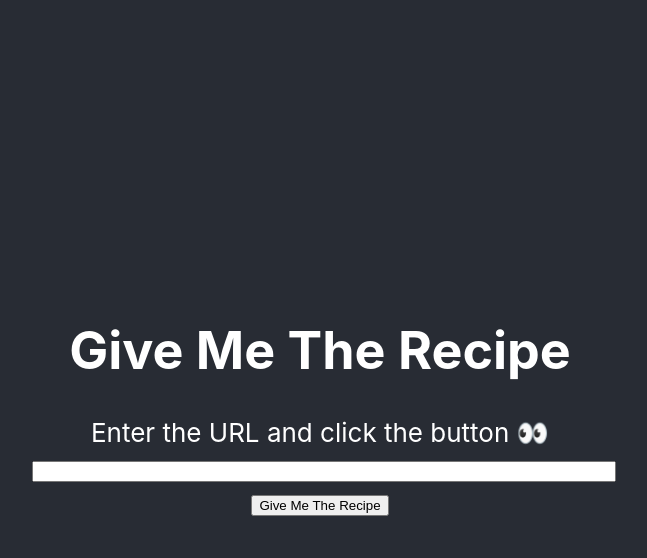
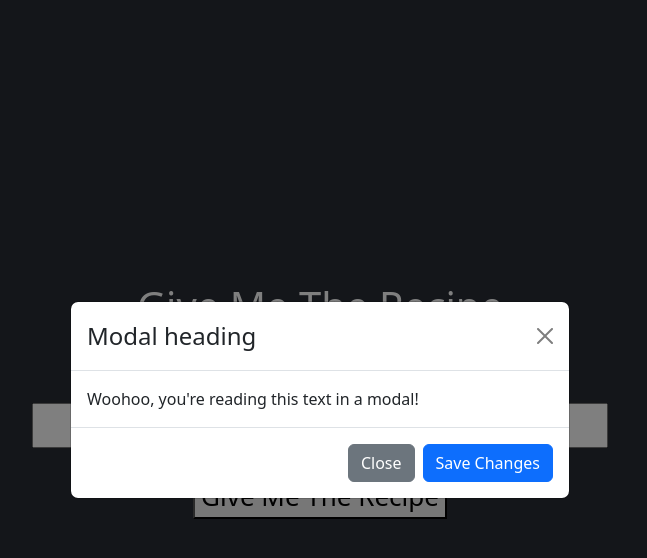
Before and after one commit to HenryKondratko/give-me-the-recipe, a React (Create React App) app: page / in a window 1280 px wide. Both pictures are taken after a click on the button "Give Me The Recipe". Shown: the top 558 px of the page, without its empty margins (320-967 px from the left). Built offline with nearby package versions, Linux system fonts and the light colour scheme.

Commit message:
added modal when clicking submit button

```diff
--- a/package.json
+++ b/package.json
@@ -5,7 +5,9 @@
   "dependencies": {
     "@testing-library/jest-dom": "^5.16.5",
     "@testing-library/react": "^13.4.0",
+    "bootstrap": "^5.2.3",
     "react": "^18.2.0",
+    "react-bootstrap": "^2.7.2",
     "react-dom": "^18.2.0",
     "react-scripts": "5.0.1",
     "web-vitals": "^2.1.4"
--- a/src/App.css
+++ b/src/App.css
@@ -13,7 +13,7 @@
   }
 }
 
-.App-header {
+.App-container {
   background-color: #282c34;
   min-height: 100vh;
   display: flex;
--- a/src/App.js
+++ b/src/App.js
@@ -9,11 +9,11 @@ function App() {
     return (
         <div className="App">
             <title>Give Me The Recipe</title>
-            <header className="App-header">
+            <div className="App-container">
                 <h1>Give Me The Recipe</h1>
                 <InputBox recipeUrl={recipeUrl} setRecipeUrl={setRecipeUrl}/>
                 <SubmitButton/>
-            </header>
+            </div>
         </div>
     );
 }
--- a/src/components/SubmitButton.jsx
+++ b/src/components/SubmitButton.jsx
@@ -1,9 +1,38 @@
-import React from 'react';
+import React, {useState} from 'react';
 import './SubmitButton.css';
+import Modal from 'react-bootstrap/Modal';
+import Button from 'react-bootstrap/Button';
+import 'bootstrap/dist/css/bootstrap.min.css';
+
 
 const SubmitButton = () => {
-    return(
-        <button className="submit-button">Give Me The Recipe</button>
+    const [showModal, setShowModal] = useState(false);
+
+    const handleClose = () => setShowModal(false);
+    const handleShow = () => setShowModal(true);
+
+    return (
+        <div>
+            <button className="submit-button" onClick={handleShow}>Give Me The Recipe</button>
+            <Modal
+                show={showModal}
+                onHide={handleClose}
+                centered
+            >
+                <Modal.Header closeButton>
+                    <Modal.Title>Modal heading</Modal.Title>
+                </Modal.Header>
+                <Modal.Body>Woohoo, you're reading this text in a modal!</Modal.Body>
+                <Modal.Footer>
+                    <Button variant="secondary" onClick={handleClose}>
+                        Close
+                    </Button>
+                    <Button variant="primary" onClick={handleClose}>
+                        Save Changes
+                    </Button>
+                </Modal.Footer>
+            </Modal>
+        </div>
     )
 }
 
```
Also changed, not shown: 1 other file (tests, documents, lock files or other folders).
